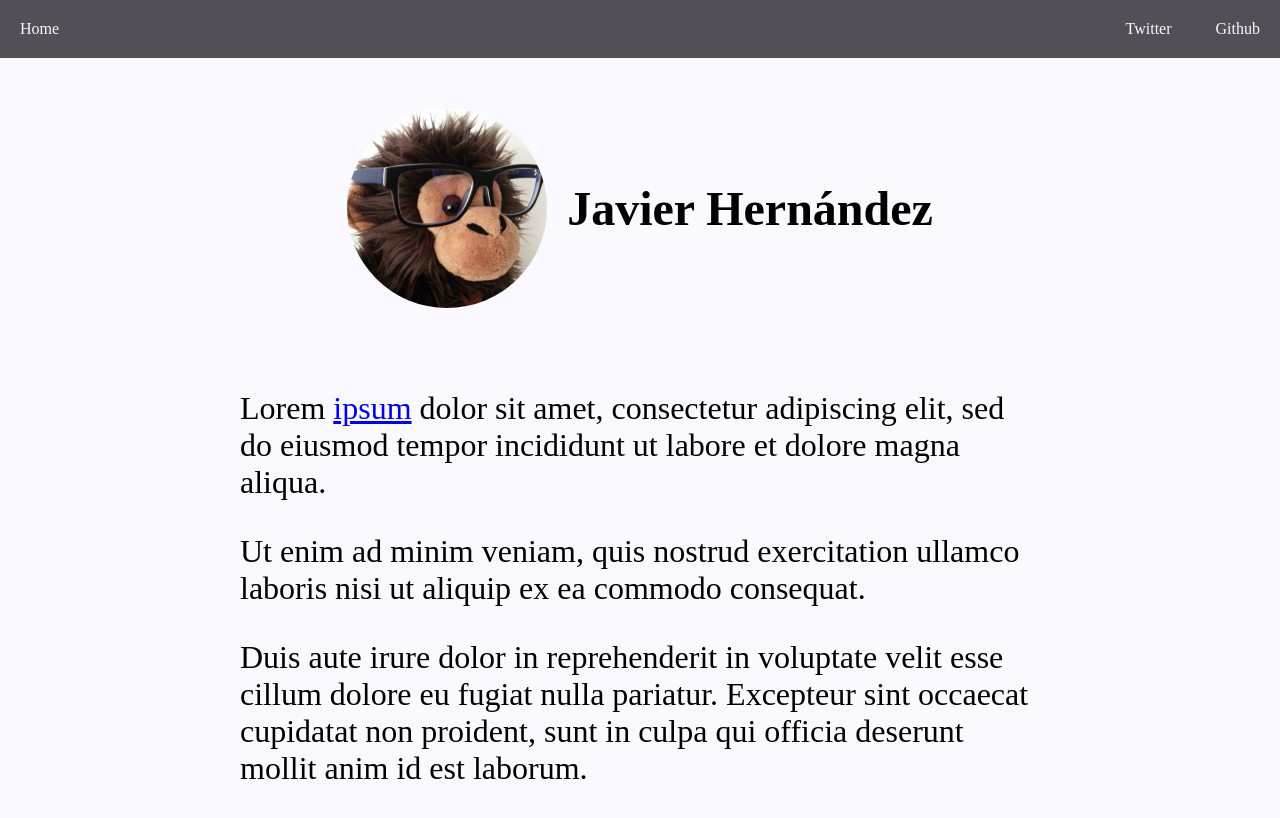
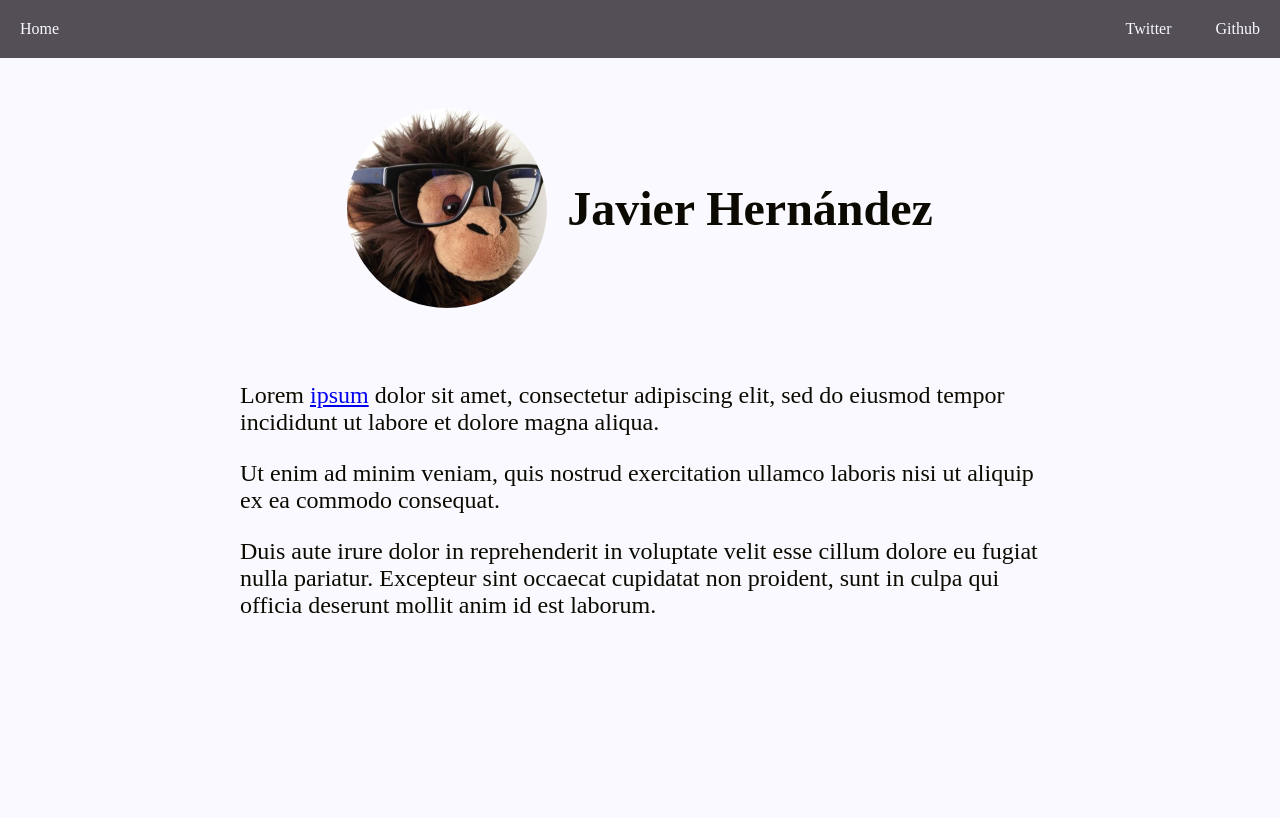
Before and after one commit to jaherhi/jaherhi.github.io, a Jekyll site: the page built from index.md, in a window 1280 px wide. Shown: the top 818 px of the page. Built offline with Jekyll 4.4.1, drawn with Linux system fonts in a browser that asks for light colours.

Commit message:
Add color and font size for content

```diff
--- a/_sass/theme.scss
+++ b/_sass/theme.scss
@@ -19,7 +19,12 @@ $header-color: $dinosaur-grey;
 $header-link-color: $ghost-white;
 $header-link-color-hover: $dark-ghost-white;
 
+$content-color: $smoky-black;
+
 // Font sizes
+$title-font-size: 3rem;
+$title-font-size-step: 0.2rem;
+$content-font-size: 1.5rem;
 
 // Import
 @import
--- a/_sass/theme/_base.scss
+++ b/_sass/theme/_base.scss
@@ -5,6 +5,7 @@ body {
   margin: 0;
   width: 100%;
   background-color: $background-color;
+  color: $content-color;
 }
 
 .site-header {
@@ -16,3 +17,31 @@ body {
     color: $header-link-color-hover;
   }
 }
+
+p {
+  font-size: $content-font-size;
+}
+
+h1 {
+  font-size: $title-font-size;
+}
+
+h2 {
+  font-size: $title-font-size - 1 * $title-font-size-step;
+}
+
+h3 {
+  font-size: $title-font-size - 2 * $title-font-size-step;
+}
+
+h4 {
+  font-size: $title-font-size - 3 * $title-font-size-step;
+}
+
+h5 {
+  font-size: $title-font-size - 4 * $title-font-size-step;
+}
+
+h6 {
+  font-size: $title-font-size - 5 * $title-font-size-step;
+}
--- a/_sass/theme/_layout.scss
+++ b/_sass/theme/_layout.scss
@@ -40,7 +40,6 @@
   .title {
     align-self: center;
     margin: 10px;
-    font-size: 3rem;
   }
 
   .image {
@@ -57,6 +56,5 @@
 
   .content-wrapper {
     max-width: $content-width;
-    font-size: 32px;
   }
 }
```
